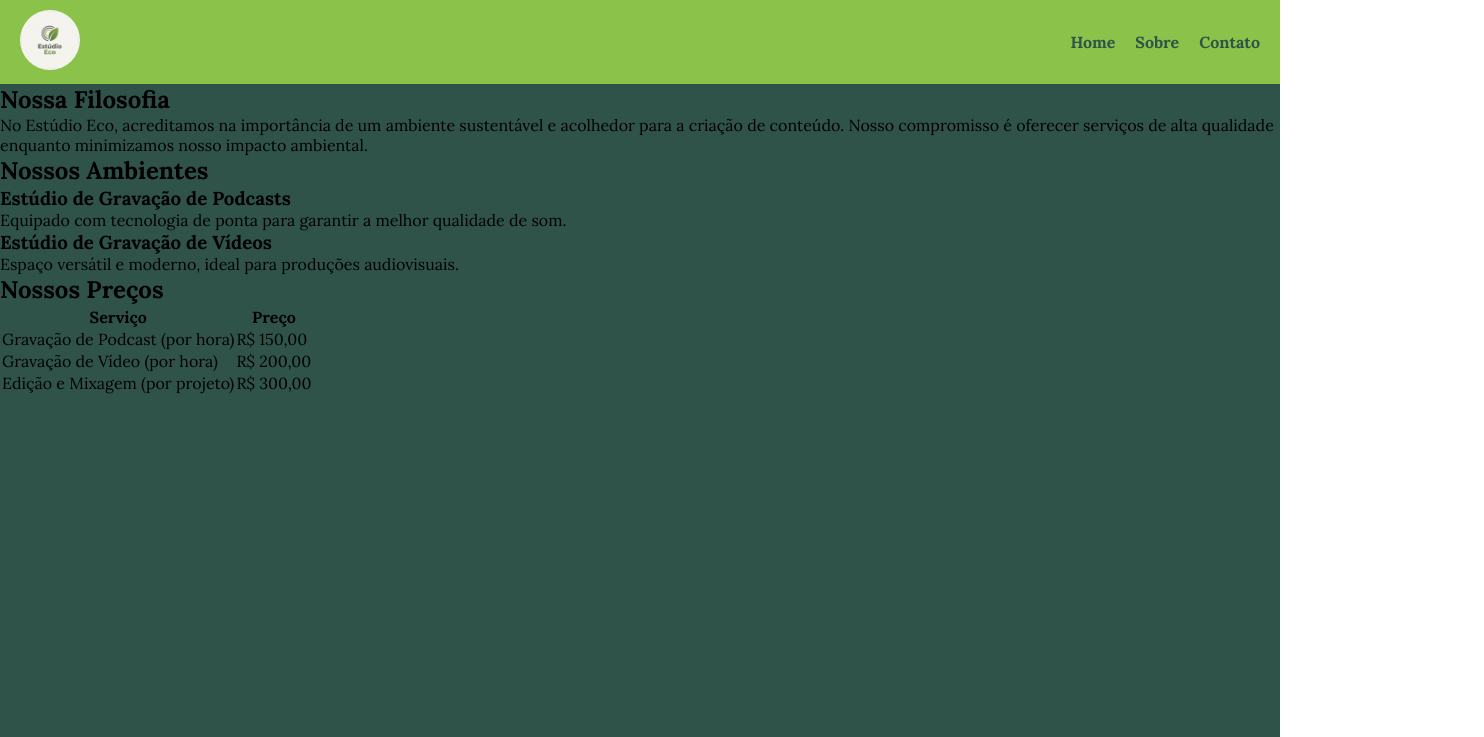
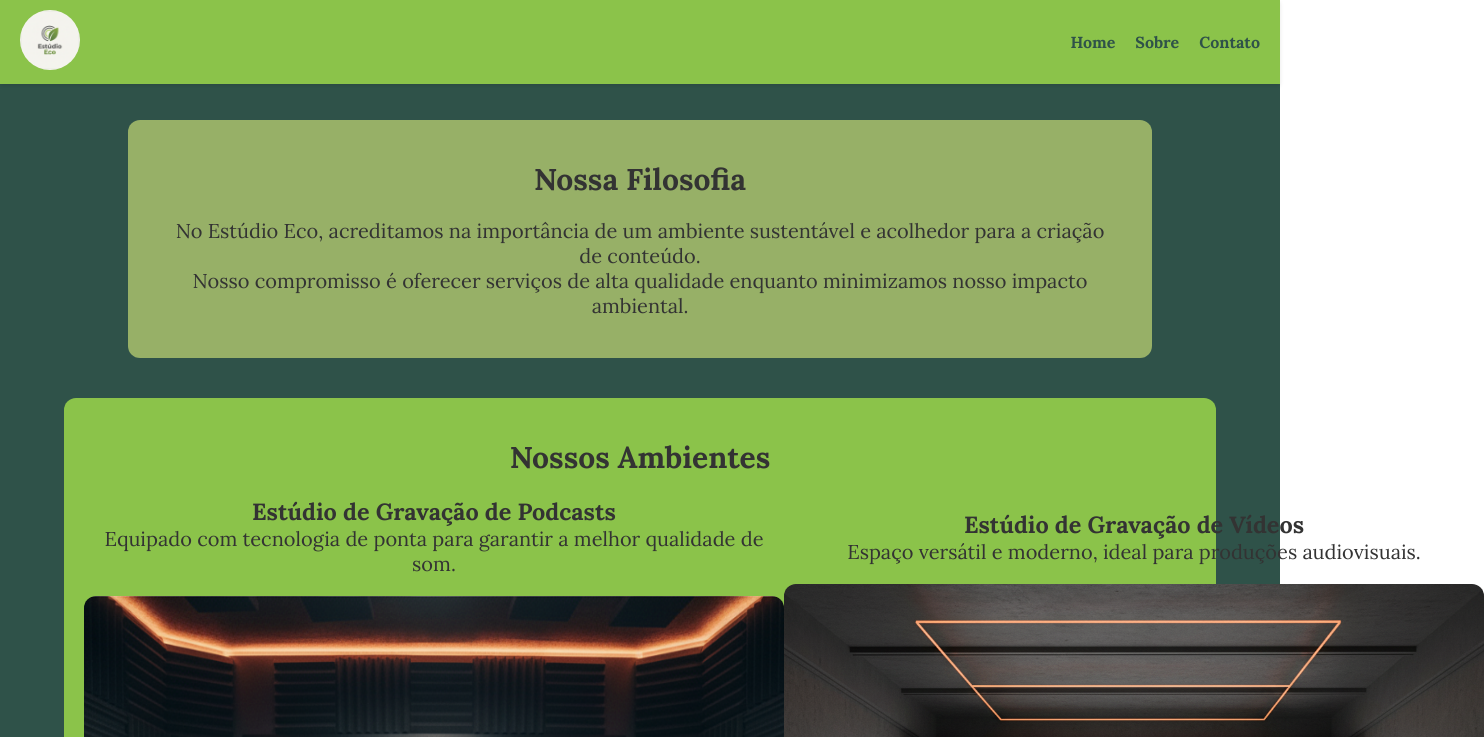
Before and after one commit to KelviaCesarADS/project1, a plain HTML site: page aboutUs.html in a window 1280 px wide. Shown: the top 737 px of the page, 1484 px wide, since content can reach past the window. Drawn offline with Linux system fonts and the light colour scheme.

Commit message:
add layout to about page

```diff
--- a/aboutUs.html
+++ b/aboutUs.html
@@ -1,11 +1,11 @@
 <!DOCTYPE html>
 <html lang="en">
   <head>
-    <meta charset="UTF-8">
-    <meta name="viewport" content="width=device-width, initial-scale=1.0">
+    <meta charset="UTF-8" />
+    <meta name="viewport" content="width=device-width, initial-scale=1.0" />
     <title>Sobre Nós - Estúdio Eco</title>
-    <link rel="icon" type="image/x-icon" href="./assets/img/favicon.ico">
-    <link rel="stylesheet" href="./assets/css/styles.css">
+    <link rel="icon" type="image/png" href="./assets/img/logo.png" />
+    <link rel="stylesheet" href="./assets/css/styles.css" />
   </head>
   <body>
     <header>
@@ -23,24 +23,42 @@
         </ul>
       </nav>
     </header>
-    <main>
+    <main id="about-container">
       <section class="ourPhilosophy">
         <h1>Nossa Filosofia</h1>
-            <p>No Estúdio Eco, acreditamos na importância de um ambiente sustentável e acolhedor para a criação de conteúdo. Nosso compromisso é oferecer serviços de alta qualidade enquanto minimizamos nosso impacto ambiental.</p>
+        <p>
+          No Estúdio Eco, acreditamos na importância de um ambiente sustentável
+          e acolhedor para a criação de conteúdo. <br />Nosso compromisso é
+          oferecer serviços de alta qualidade enquanto minimizamos nosso impacto
+          ambiental.
+        </p>
       </section>
       <section class="ourAmbients">
         <h2>Nossos Ambientes</h2>
-            <ul>
+        <ul class="ambiental">
           <li>
-                    <div class="ambiental-item">
+            <div>
               <h3>Estúdio de Gravação de Podcasts</h3>
-                        <p>Equipado com tecnologia de ponta para garantir a melhor qualidade de som.</p>
+              <p>
+                Equipado com tecnologia de ponta para garantir a melhor
+                qualidade de som.
+              </p>
+              <img
+                src="./assets/img/studioPodCastImage.png"
+                alt="Estúdio de podcast profissional com mesa de madeira escura, quatro microfones, fones de ouvido e sala de controle visível ao fundo."
+              />
             </div>
           </li>
           <li>
-                    <div class="ambiental-item">
+            <div>
               <h3>Estúdio de Gravação de Vídeos</h3>
-                        <p>Espaço versátil e moderno, ideal para produções audiovisuais.</p>
+              <p>
+                Espaço versátil e moderno, ideal para produções audiovisuais.
+              </p>
+              <img
+                src="./assets/img/studioVideoImage.png"
+                alt="Estúdio de gravação de vídeo moderno com ciclorama branco, câmera em tripé, iluminação profissional e monitor de retorno."
+              />
             </div>
           </li>
         </ul>
--- a/assets/css/styles.css
+++ b/assets/css/styles.css
@@ -33,6 +33,11 @@ header {
   background-color: var(--bg-primary-color-light);
   padding: 10px 20px;
   box-shadow: 0 2px 4px rgba(0, 0, 0, 0.1);
+  position: fixed;
+  top: 0;
+  /* left: 0; */
+  width: 100%;
+  z-index: 1000;
 }
 
 header img {
@@ -65,6 +70,7 @@ main {
   background-color: var(--primary-color-dark);
   min-height: 100vh;
   padding-bottom: 50px;
+  padding-top: 60px;
 }
 
 /* home */
@@ -130,7 +136,7 @@ input[type="radio"] {
   background-color: var(--primary-color);
   opacity: 0.8;
   position: absolute;
-  top: 49%;
+  top: 45%;
   color: var(--accent-color);
   padding: 10px;
   font-size: 20px;
@@ -147,7 +153,7 @@ input[type="radio"] {
 @media (min-width: 1024px) {
   .text-hero {
     width: 50%;
-    top: 45%;
+    top: 40%;
   }
 }
 
@@ -197,10 +203,8 @@ input[type="radio"] {
 
 .services-container {
   display: flex;
-
   flex-wrap: wrap;
   gap: 40px;
-  justify-content: space-between;
 }
 
 .services-container div {
@@ -209,7 +213,7 @@ input[type="radio"] {
   align-items: center;
   text-align: center;
   flex: 1;
-  gap: 10px;
+  justify-content: space-evenly;
 }
 
 .services-container p {
@@ -227,12 +231,6 @@ input[type="radio"] {
   width: 80%;
   margin: 50px auto;
   border-radius: 8px;
-}
-
-.testimonials h2 {
-  font-family: "Playfair Display SC", serif;
-  color: var(--primary-color-dark);
-  margin-bottom: 40px;
 }
 
 .testimonials blockquote {
@@ -323,3 +321,84 @@ footer img {
   border-radius: 50%;
   margin: 0 5px;
 }
+
+/* About Page */
+
+#about-container {
+  text-align: center;
+  padding: 50px 0;
+  font-family: "montserrat", sans-serif;
+  color: var(--text-color);
+  font-size: 20px;
+  margin-top: 70px;
+}
+
+.ourPhilosophy {
+  width: 80%;
+  margin: 0 auto 40px;
+  padding: 40px;
+  background-color: var(--secondary-color);
+  border-radius: 12px;
+}
+
+.ourPhilosophy h1 {
+  margin-bottom: 20px;
+}
+
+.ourAmbients {
+  background-color: var(--bg-primary-color-light);
+  padding: 20px 20px 60px;
+  width: 90%;
+  margin: 0 auto;
+  border-radius: 12px;
+}
+
+.ourAmbients h2 {
+  margin: 20px 0;
+}
+
+.ambiental {
+  display: flex;
+  justify-content: space-evenly;
+  align-items: center;
+}
+
+.ambiental img {
+  width: 700px;
+  height: 600px;
+  border-radius: 12px;
+  margin-top: 20px;
+}
+
+.ambiental li {
+  list-style-type: none;
+}
+
+.prices {
+  width: 70%;
+  margin: 40px auto;
+  padding: 30px;
+  border-radius: 12px;
+  color: var(--text-dark);
+  align-content: center;
+  align-items: center;
+  display: flex;
+  border: 5px solid var(--tertiary-color);
+  background-color: var(--bg-primary-color-light);
+  justify-content: space-evenly;
+}
+
+table {
+  width: 40%;
+  border-collapse: collapse;
+  text-align: left;
+}
+
+th {
+  padding-bottom: 10px;
+}
+
+td {
+  border-left: 4px solid var(--tertiary-color);
+  padding: 10px;
+}
```
Also changed, not shown: contactUs.html (+17 -6 lines), index.html (+4 -4 lines), assets/img/studioPodCastImage.png (added), assets/img/studioVideoImage.png (added). Lines whose indentation alone changed are shown as unchanged.
